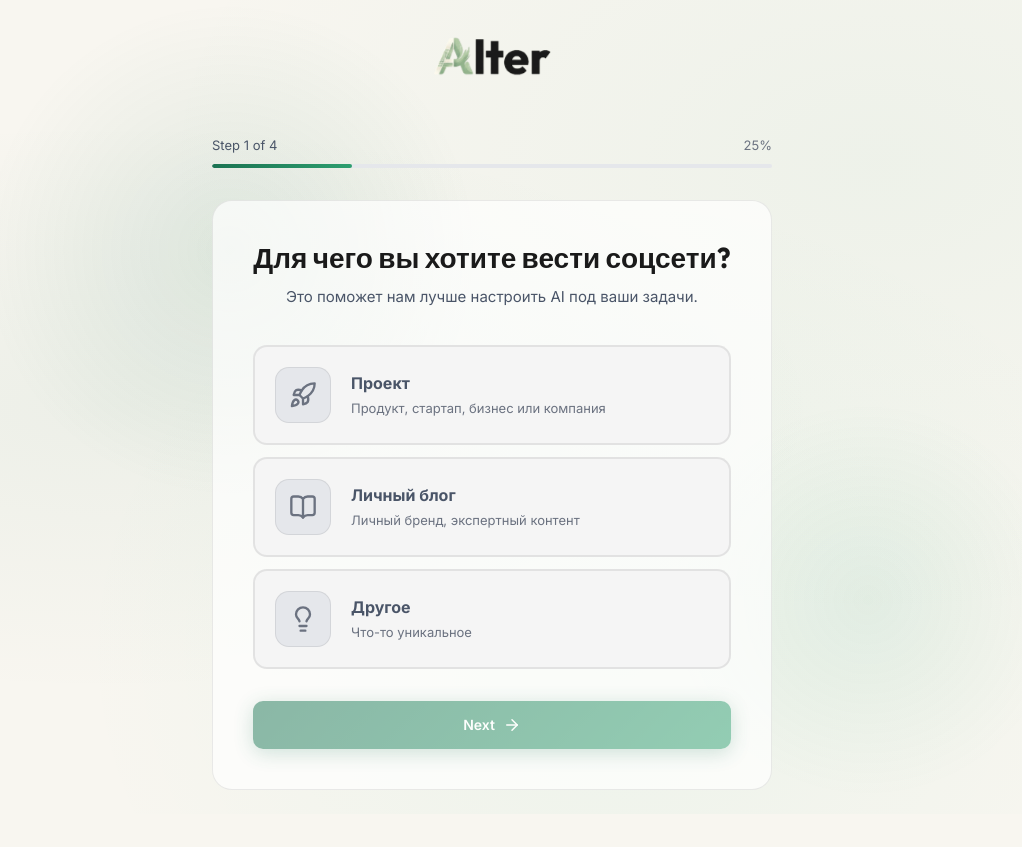
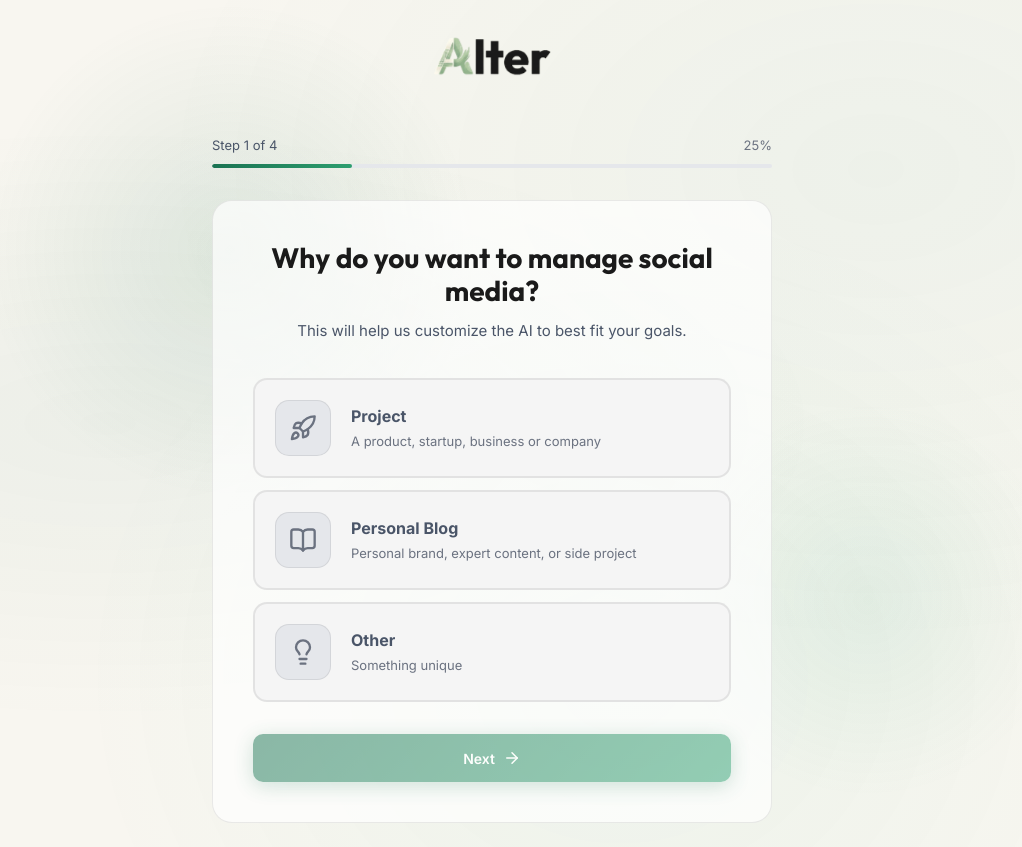
Before and after one commit to Dastanbekov/alter, a Next.js app: page /onboarding in a window 1280 px wide. Shown: the whole page, without its empty margins (148-1170 px from the left). Before the commit the page ends 814 px from the top, so only its background shows below. Built offline with nearby package versions, Linux system fonts and the light colour scheme.

Commit message:
fix(onboarding): fix input binding bug and translate flow to English

```diff
--- a/src/components/onboarding/OnboardingStep1.tsx
+++ b/src/components/onboarding/OnboardingStep1.tsx
@@ -14,22 +14,22 @@ const OPTIONS = [
     value: "project" as const,
     icon: <Rocket size={28} />,
     color: "#1a7352",
-    title: "Проект",
-    description: "Продукт, стартап, бизнес или компания",
+    title: "Project",
+    description: "A product, startup, business or company",
   },
   {
     value: "blog" as const,
     icon: <BookOpen size={28} />,
     color: "#a855f7",
-    title: "Личный блог",
-    description: "Личный бренд, экспертный контент",
+    title: "Personal Blog",
+    description: "Personal brand, expert content, or side project",
   },
   {
     value: "other" as const,
     icon: <Lightbulb size={28} />,
     color: "#f59e0b",
-    title: "Другое",
-    description: "Что-то уникальное",
+    title: "Other",
+    description: "Something unique",
   },
 ];
 
@@ -40,10 +40,10 @@ export function OnboardingStep1({ data, onChange, onNext }: Props) {
     <div className="glass rounded-[20px] p-6 sm:p-10">
       <div className="text-center mb-8 sm:mb-9">
         <h2 className="font-['Outfit'] text-2xl sm:text-[28px] font-bold mb-3 text-[var(--text-primary)]">
-          Для чего вы хотите вести соцсети?
+          Why do you want to manage social media?
         </h2>
         <p className="text-[14px] sm:text-[15px] text-[var(--text-secondary)]">
-          Это поможет нам лучше настроить AI под ваши задачи.
+          This will help us customize the AI to best fit your goals.
         </p>
       </div>
       <div className="flex flex-col gap-3 mb-8">
--- a/src/components/onboarding/OnboardingStep2.tsx
+++ b/src/components/onboarding/OnboardingStep2.tsx
@@ -15,21 +15,21 @@ export function OnboardingStep2({ data, onChange, onNext, onBack }: Props) {
 
   const config = {
     project: {
-      title: "Как называется ваш проект?",
-      placeholder: "Например: Acme SaaS, ProductX, My Startup...",
-      label: "Название проекта",
+      title: "What is your project's name?",
+      placeholder: "e.g., Acme SaaS, ProductX, My Startup...",
+      label: "Project Name",
       hint: null,
     },
     blog: {
-      title: "Как вас называть?",
-      placeholder: "Ваше имя или псевдоним...",
-      label: "Имя / псевдоним",
-      hint: "Вы всегда сможете поменять это в настройках или сказать AI напрямую, какое имя использовать в конкретном посте.",
+      title: "What should we call you?",
+      placeholder: "Your name or nickname...",
+      label: "Name / Nickname",
+      hint: "You can always change this in settings or tell the AI directly which name to use in a specific post.",
     },
     other: {
-      title: "Опишите кратко",
-      placeholder: "Расскажите немного о том, для чего вы будете вести соцсети...",
-      label: "Описание",
+      title: "Describe briefly",
+      placeholder: "Tell us a bit about why you want to manage social media...",
+      label: "Description",
       hint: null,
     },
   };
@@ -43,7 +43,7 @@ export function OnboardingStep2({ data, onChange, onNext, onBack }: Props) {
           {currentConfig.title}
         </h2>
         <p className="text-[14px] sm:text-[15px] text-[var(--text-secondary)]">
-          Мы будем использовать это для генерации постов.
+          We will use this to generate posts tailored for you.
         </p>
       </div>
       <div className="mb-6">
@@ -54,6 +54,9 @@ export function OnboardingStep2({ data, onChange, onNext, onBack }: Props) {
           id="onboarding-details"
           type="text"
           className="input text-[16px] px-[18px] py-[14px]"
+          value={data.details}
+          onChange={(e) => onChange({ details: e.target.value })}
+          placeholder={currentConfig.placeholder}
           autoFocus
         />
       </div>
--- a/src/components/onboarding/OnboardingStep3.tsx
+++ b/src/components/onboarding/OnboardingStep3.tsx
@@ -75,10 +75,10 @@ export function OnboardingStep3({ data, onChange, onNext, onBack }: Props) {
     <div className="glass rounded-[20px] p-6 sm:p-10">
       <div className="text-center mb-8 sm:mb-9">
         <h2 className="font-['Outfit'] text-2xl sm:text-[28px] font-bold mb-3 text-[var(--text-primary)]">
-          Выберите платформы
+          Select Platforms
         </h2>
         <p className="text-[14px] sm:text-[15px] text-[var(--text-secondary)]">
-          Где вы планируете публиковаться?
+          Where do you plan to publish?
         </p>
       </div>
       {/* Available platforms */}
@@ -165,7 +165,7 @@ export function OnboardingStep3({ data, onChange, onNext, onBack }: Props) {
       <div className="flex gap-[10px] p-3 sm:p-4 bg-[rgba(26,115,82,0.08)] border border-[rgba(26,115,82,0.2)] rounded-xl mb-7">
         <Info size={15} color="#1a7352" className="shrink-0 mt-[1px]" />
         <p className="text-[11px] sm:text-[12px] text-[var(--text-secondary)] leading-relaxed">
-          Вы сможете подключить аккаунты в настройках позже. Пока что AI просто будет знать, для каких форматов генерировать контент.
+          You can connect your social accounts in settings later. For now, the AI will simply know which formats to generate content for.
         </p>
       </div>
 
--- a/src/components/onboarding/OnboardingStep4.tsx
+++ b/src/components/onboarding/OnboardingStep4.tsx
@@ -27,30 +27,30 @@ export function OnboardingStep4({ data, onChange, onFinish, onBack, loading }: P
           <CheckCircle2 size={30} color="#1a7352" />
         </div>
         <h2 className="font-['Outfit'] text-2xl sm:text-[28px] font-bold mb-3 text-[var(--text-primary)]">
-          Как назовём workspace?
+          What should we name your workspace?
         </h2>
         <p className="text-[14px] sm:text-[15px] text-[var(--text-secondary)]">
-          Это будет вашим личным кабинетом.
+          This will be your workspace environment.
         </p>
       </div>
       {/* Summary of choices */}
       <div className="bg-[var(--surface-2)] border border-[var(--border)] rounded-[14px] p-4 sm:px-5 mb-6">
         <div className="text-[11px] sm:text-[12px] font-bold text-[var(--text-muted)] uppercase tracking-wider mb-2.5">
-          Ваши настройки
+          Your Settings
         </div>
         <div className="flex flex-col gap-2">
           <div className="flex justify-between text-[12px] sm:text-[13px]">
-            <span className="text-[var(--text-muted)]">Тип</span>
+            <span className="text-[var(--text-muted)]">Type</span>
             <span className="text-[var(--text-primary)] font-semibold">
-              {data.purpose === "project" ? "🚀 Проект" : data.purpose === "blog" ? "📝 Личный блог" : "💡 Другое"}
+              {data.purpose === "project" ? "🚀 Project" : data.purpose === "blog" ? "📝 Personal Blog" : "💡 Other"}
             </span>
           </div>
           <div className="flex justify-between text-[12px] sm:text-[13px]">
-            <span className="text-[var(--text-muted)]">Детали</span>
+            <span className="text-[var(--text-muted)]">Details</span>
             <span className="text-[var(--text-primary)] font-semibold">{data.details || "—"}</span>
           </div>
           <div className="flex justify-between text-[12px] sm:text-[13px]">
-            <span className="text-[var(--text-muted)]">Платформы</span>
+            <span className="text-[var(--text-muted)]">Platforms</span>
             <span className="text-[var(--text-primary)] font-semibold text-right max-w-[60%] sm:max-w-none">
               {data.platforms.map((p) => PLATFORM_LABELS[p]).join(", ")}
             </span>
@@ -61,12 +61,15 @@ export function OnboardingStep4({ data, onChange, onFinish, onBack, loading }: P
       {/* Workspace name input */}
       <div className="mb-8">
         <label className="text-[13px] font-semibold text-[var(--text-secondary)] block mb-2">
-          Название workspace
+          Workspace Name
         </label>
         <input
           id="onboarding-workspace-name"
           type="text"
           className="input text-[16px] px-[18px] py-[14px]"
+          value={data.workspaceName}
+          onChange={(e) => onChange({ workspaceName: e.target.value })}
+          placeholder="e.g., My Workspace, Acme Corp..."
           autoFocus
         />
       </div>
```
